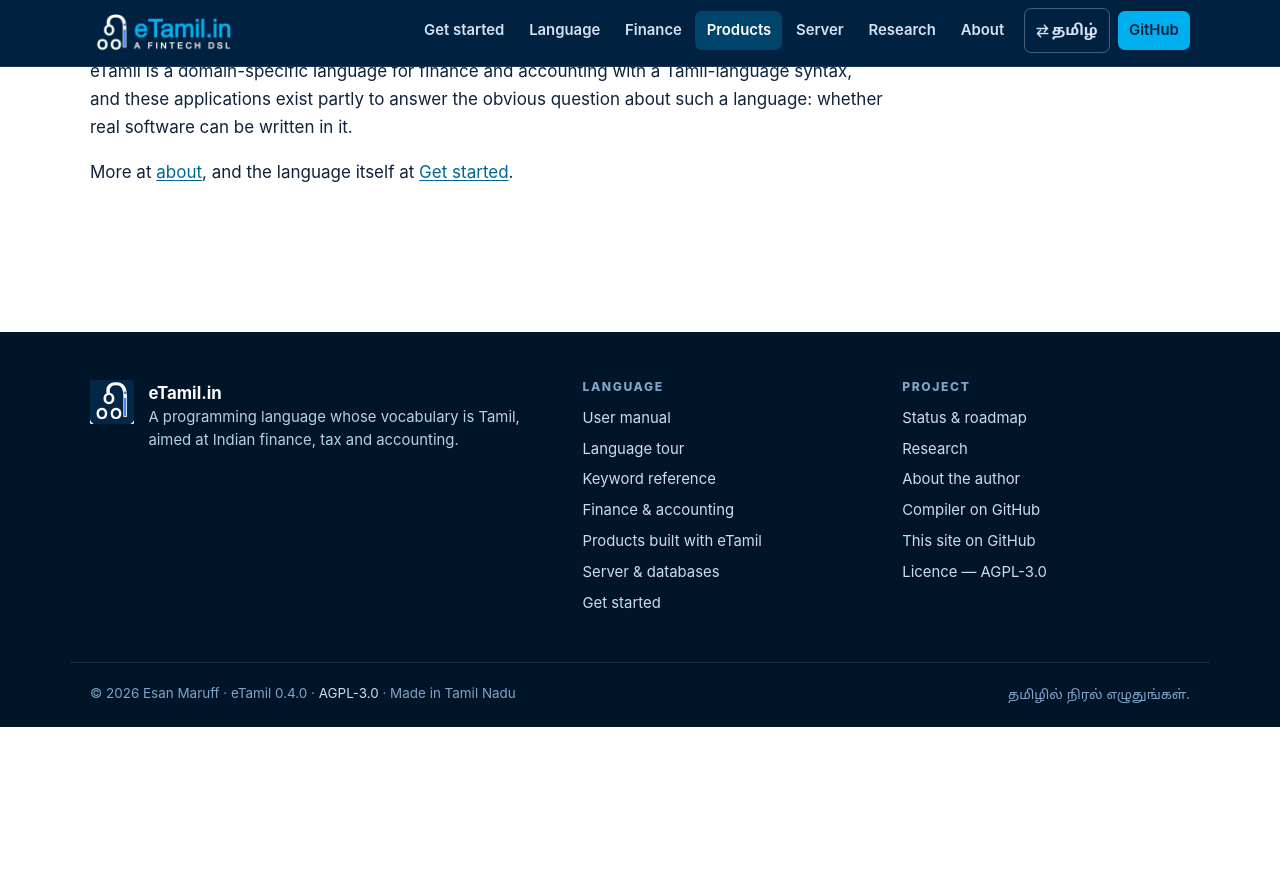
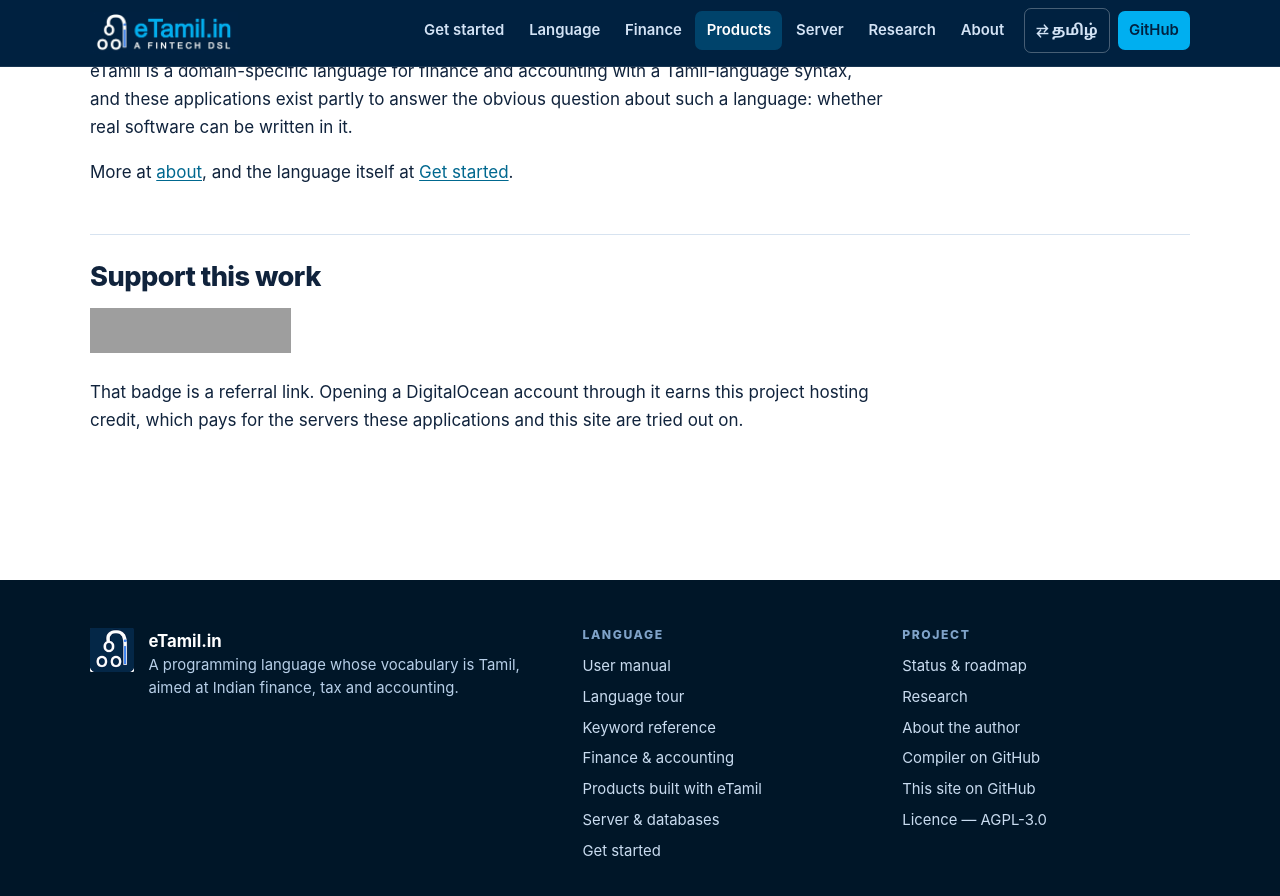
Before and after one commit to Maruff/eTamil, a Jekyll site: the page built from products.md, in a window 1280 px wide and 900 px high, scrolled down 2756 px. Shown: the top 896 px of the window. Built offline with Jekyll 4.4.1, drawn with Linux system fonts in a browser that asks for light colours; before the commit the page ends 3483 px from its top, so only the background shows below that; grey boxes are pictures that could not be loaded.

Commit message:
Add the DigitalOcean referral badge to the products page
Both languages, in a "Support this work" section at the foot of the page, with
a line saying plainly that it is a referral link rather than leaving the badge
to speak for itself.

The link carries rel="sponsored" alongside noopener, which is what a paid or
incentivised link is supposed to declare, and the img carries the badge SVG's
own 201x42 so the page does not reflow when it arrives from DigitalOcean's CDN.

```diff
--- a/products.md
+++ b/products.md
@@ -121,3 +121,16 @@
 
 More at [about](/about/), and the language itself at
 [Get started](/start/).
+
+## Support this work
+
+<p class="do-badge">
+  <a href="https://www.digitalocean.com/?refcode=b91dda0d10a8&amp;utm_campaign=Referral_Invite&amp;utm_medium=Referral_Program&amp;utm_source=badge" rel="noopener sponsored">
+    <img src="https://web-platforms.sfo2.cdn.digitaloceanspaces.com/WWW/Badge%201.svg" alt="DigitalOcean Referral Badge"
+         width="201" height="42" loading="lazy" decoding="async">
+  </a>
+</p>
+
+That badge is a referral link. Opening a DigitalOcean account through it earns
+this project hosting credit, which pays for the servers these applications and
+this site are tried out on.
```
Also changed, not shown: ta/products.md (+13 -0 lines).
